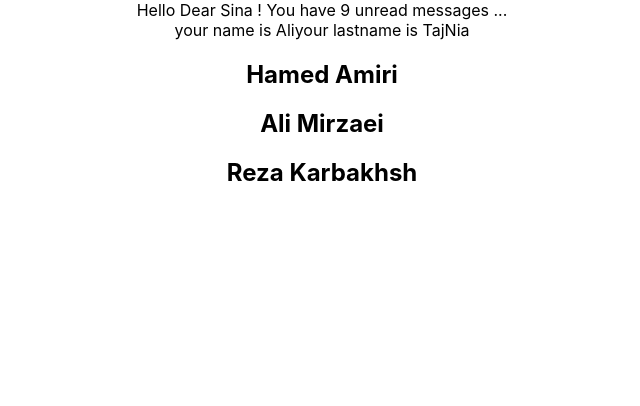
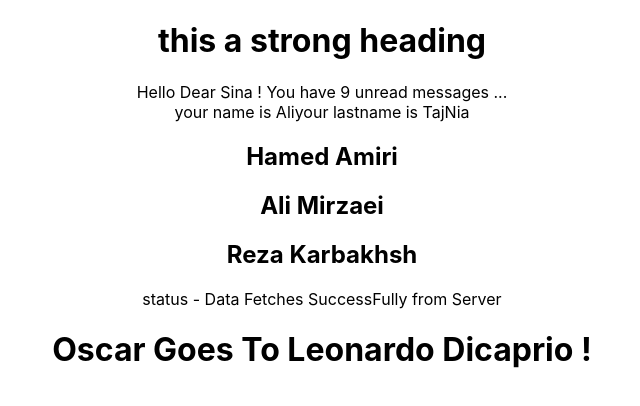
Before and after one commit to sinasaeedifar/typescript-demo, a React (Create React App) app: page / in a window 1280 px wide. Shown: the top 406 px of the page, without its empty margins (318-958 px from the left). Built offline with nearby package versions, Linux system fonts and the light colour scheme.

Commit message:
passing advanced type of props between components

```diff
--- a/src/App.tsx
+++ b/src/App.tsx
@@ -1,7 +1,10 @@
 import "./App.css";
 import { Greet } from "./components/Greet";
+import { Heading } from "./components/Heading";
+import { Oscar } from "./components/Oscar";
 import { Person } from "./components/Person";
 import { PersonList } from "./components/PersonList";
+import { Status } from "./components/Status";
 
 function App() {
   const personName = {
@@ -18,6 +21,7 @@ function App() {
   ];
   return (
     <div className="App">
+      <Heading>this a strong heading</Heading>
       <Greet
         name="Sina"
         family="Saeedifar"
@@ -26,6 +30,10 @@ function App() {
       />
       <Person name={personName} />
       <PersonList names = {nameList} />
+      <Status status="Success" />
+      <Oscar>
+        <Heading>Oscar Goes To Leonardo Dicaprio !</Heading>
+      </Oscar>
     </div>
   );
 }
--- a/src/components/Greet.tsx
+++ b/src/components/Greet.tsx
@@ -2,13 +2,14 @@ type greedProps = {
   name: string;
   family: string;
   isLoggedIn: boolean;
-  messageCount: number;
+  messageCount?: number;
 };
 export const Greet = (props: greedProps) => {
+  const {messageCount = 0} =props
   return (
     <div>
       {props.isLoggedIn
-        ? `Hello Dear ${props.name} ! You have ${props.messageCount} unread messages ...`
+        ? `Hello Dear ${props.name} ! You have ${messageCount} unread messages ...`
         : "Welcome Guest"}
     </div>
   );
--- /dev/null
+++ b/src/components/Heading.tsx
@@ -0,0 +1,8 @@
+type HeadingProps = {
+    children :string
+}
+export const Heading = (props:HeadingProps)=>{
+return (
+    <h1>{props.children}</h1>
+)
+}
--- /dev/null
+++ b/src/components/Oscar.tsx
@@ -0,0 +1,8 @@
+type OscarProps = {
+    children : React.ReactNode
+}
+export const Oscar  = (props : OscarProps)=>{
+    return (
+        <div>{props.children}</div>
+    )
+}
--- /dev/null
+++ b/src/components/Status.tsx
@@ -0,0 +1,18 @@
+type StatusProps = {
+    status: "Error" | "Success" | "Loading"
+}
+export const Status = (props: StatusProps) => {
+    let message
+    if (props.status === "Loading") {
+        message = "is Loading ..."
+    } else if (props.status === "Success") {
+        message = "Data Fetches SuccessFully from Server"
+    } else {
+        message = "Error Accourd during Fetching Data From server"
+    }
+    return (
+        <div>
+            status - {message}
+        </div>
+    )
+}
```
